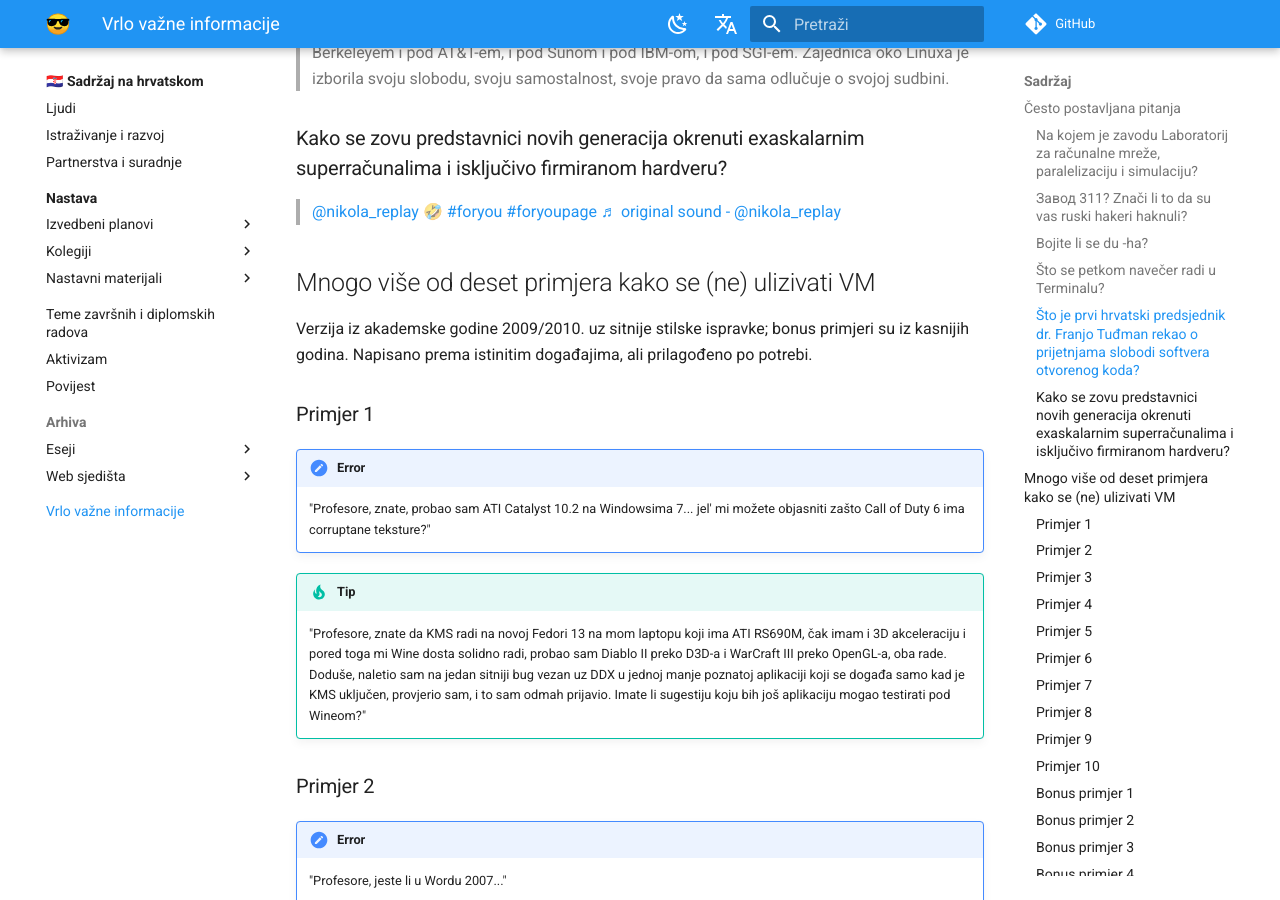
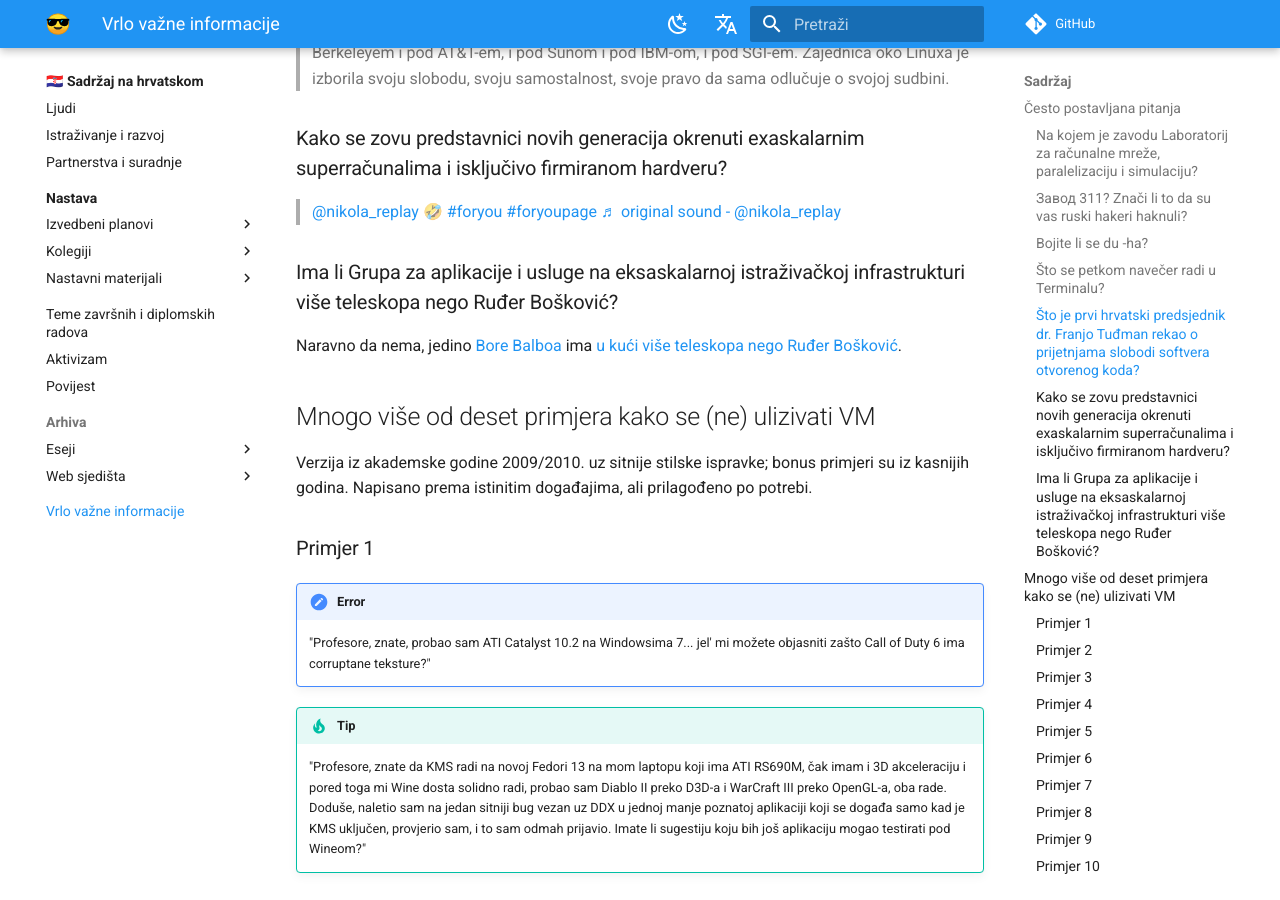
Before and after one commit to gaseri/website, an MkDocs documentation site: the page built from docs/hr/vrlo-vazne-informacije.md, in a window 1280 px wide and 900 px high, scrolled down 1431 px. Built offline with MkDocs 1.6.1 and Material for MkDocs 9.7.7, drawn with Linux system fonts in a browser that asks for light colours; a script that is not in the unit is left out; comment, search, counter and statistics services are not loaded.

Commit message:
Added question about telescopes to Very important info

```diff
--- a/docs/hr/vrlo-vazne-informacije.md
+++ b/docs/hr/vrlo-vazne-informacije.md
@@ -37,6 +37,10 @@ U svom [poznatom govoru](https://hr.wikisource.org/wiki/Govor_Franje_Tu%C4%91man
 ### Kako se zovu predstavnici novih generacija okrenuti exaskalarnim superračunalima i isključivo firmiranom hardveru?
 
 <blockquote class="tiktok-embed" cite="https://www.tiktok.com/@nikola_replay/video/7090912972452711686" data-video-id="7090912972452711686" style="max-width: 605px;min-width: 325px;" > <section> <a target="_blank" title="@nikola_replay" href="https://www.tiktok.com/@nikola_replay">@nikola_replay</a> 🤣 <a title="foryou" target="_blank" href="https://www.tiktok.com/tag/foryou">#foryou</a> <a title="foryoupage" target="_blank" href="https://www.tiktok.com/tag/foryoupage">#foryoupage</a> <a target="_blank" title="♬ original sound - @nikola_replay" href="https://www.tiktok.com/music/original-sound-7090912949518338821">♬ original sound - @nikola_replay</a> </section> </blockquote> <script async src="https://www.tiktok.com/embed.js"></script>
+
+### Ima li Grupa za aplikacije i usluge na eksaskalarnoj istraživačkoj infrastrukturi više teleskopa nego Ruđer Bošković?
+
+Naravno da nema, jedino [Bore Balboa](https://youtu.be/x9x0oAcjFNA?t=42s) ima [u kući više teleskopa nego Ruđer Bošković](https://genius.com/23445076).
 
 ## Mnogo više od deset primjera kako se (ne) ulizivati VM
 
```
